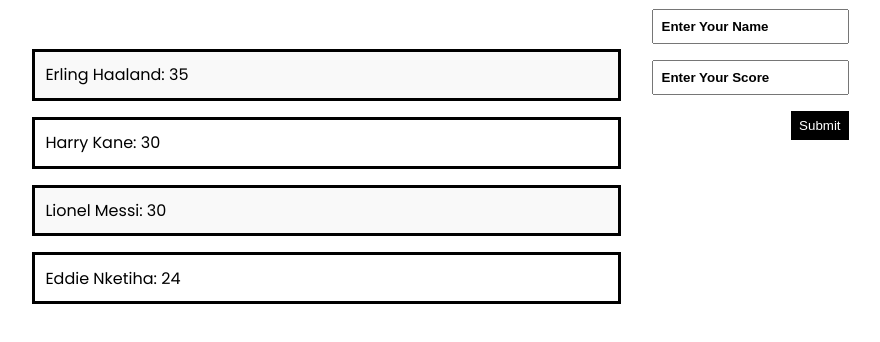
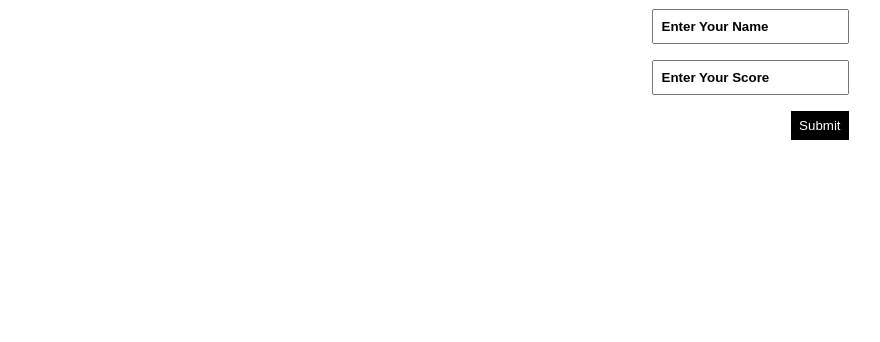
Before and after one commit to Chimoneg27/Leaderboard-With-API, a website built with webpack: page src/index.html in a window 1280 px wide. Shown: the part 130-472 px from the top of the page, without its empty margins (56-936 px from the left). Built offline with nearby package versions, Linux system fonts and the light colour scheme.

Commit message:
Remove hard coded html

```diff
--- a/src/index.html
+++ b/src/index.html
@@ -25,10 +25,7 @@
             </div>
 
             <ul id="table">
-                <li class="table-items">Erling Haaland: 35</li>
-                <li class="table-items">Harry Kane: 30</li>
-                <li class="table-items">Lionel Messi: 30</li>
-                <li class="table-items">Eddie Nketiha: 24</li>
+
             </ul>
         </div>
     </div>
```
